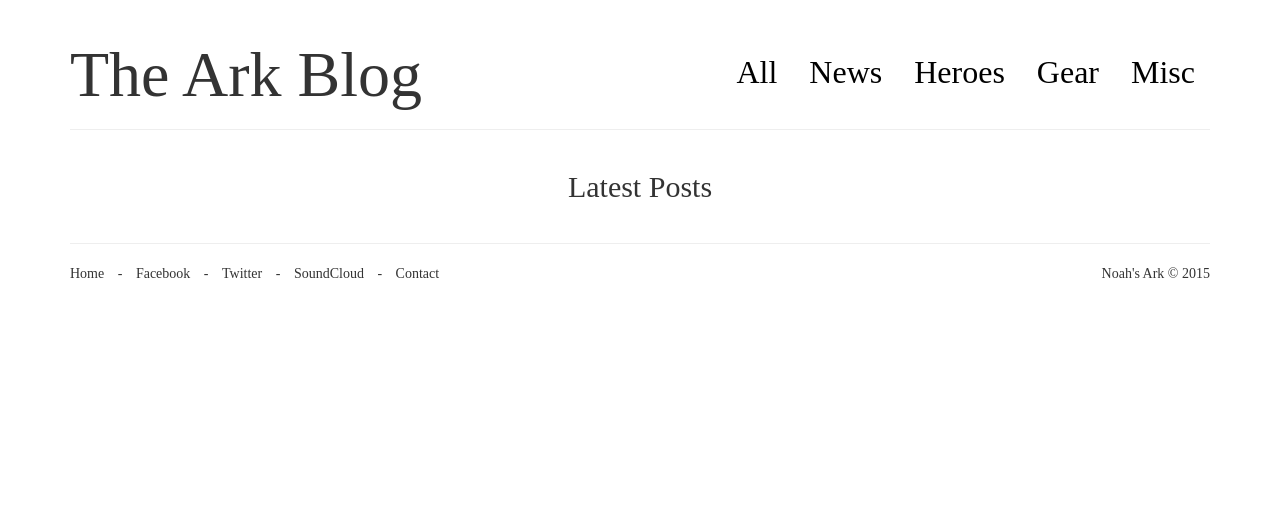
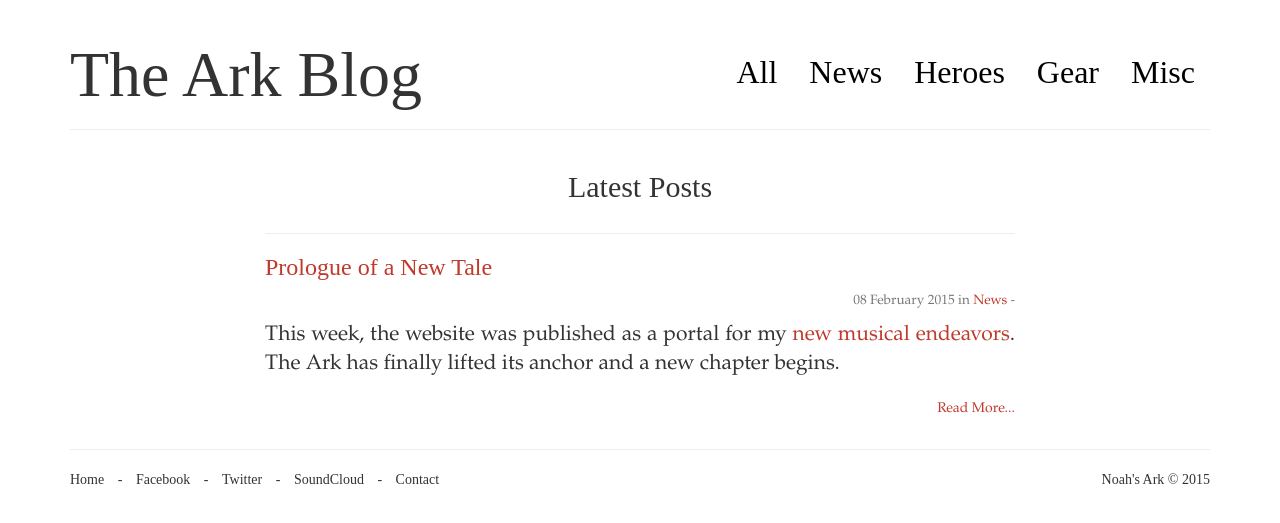
Before and after one commit to noahsarkmusic/noahsarkmusic.github.io, a Jekyll site: the page built from blog/index.html, in a window 1280 px wide. Shown: the top 523 px of the page. Built offline with Jekyll 4.4.1, drawn with Linux system fonts in a browser that asks for light colours; some web fonts are replaced; comment, search, counter and statistics services are not loaded.

Commit message:
First Blog post

```diff
--- a/_layouts/post.html
+++ b/_layouts/post.html
@@ -17,6 +17,11 @@
 
     <div class="row">
         <div class="col-md-8 col-md-offset-2">
+
+            {% if page.image %}
+            <img src="{{ page.image }}" class="img-thumbnail img-responsive">
+            <h5 class="garamond lead text-center text-muted"><em>{{ page.caption }}</em></h5>
+            {% endif %}
 
             <div class="garamond lead text-justify">
 
--- /dev/null
+++ b/_posts/2015-02-08-prologue-of-a-new-tale.markdown
@@ -0,0 +1,15 @@
+---
+layout: post
+title:  "Prologue of a New Tale"
+category: news
+image: /media/typewriter.jpg
+caption: Typewriter and books, the source of all inspirations.
+---
+
+This week, the website was published as a portal for my [new musical endeavors](/#music-section). The Ark has finally lifted its anchor and a new chapter begins.
+
+The past three months, I have been focusing on _Gizzy Limelight_, a concept album that I wrote, produced and recorded all by myself at home. Although the available tracks are only serving a demo purpose at the moment, the project is bound to evolve into a bigger production.
+
+This is the reason why I am currently open for suggestions and contributors. Mainly seeking for a producer to record in the studio and musicians with whom I could perform this story live. If you’re reading this and feel that you could contribute, feel free to [contact me](mailto:mail@noahsarkmusic.com).
+
+The [Ark Blog](/blog) will feature a new post every week on behind the scenes and the making of the album with insights on what makes it so special. You will also be able to find information on musicians that I admire and that influenced my writing process. So stay tuned for the next article and thanks for visiting! This is only the beginning of a revolution...
```
Also changed, not shown: media/typewriter.jpg (added).
